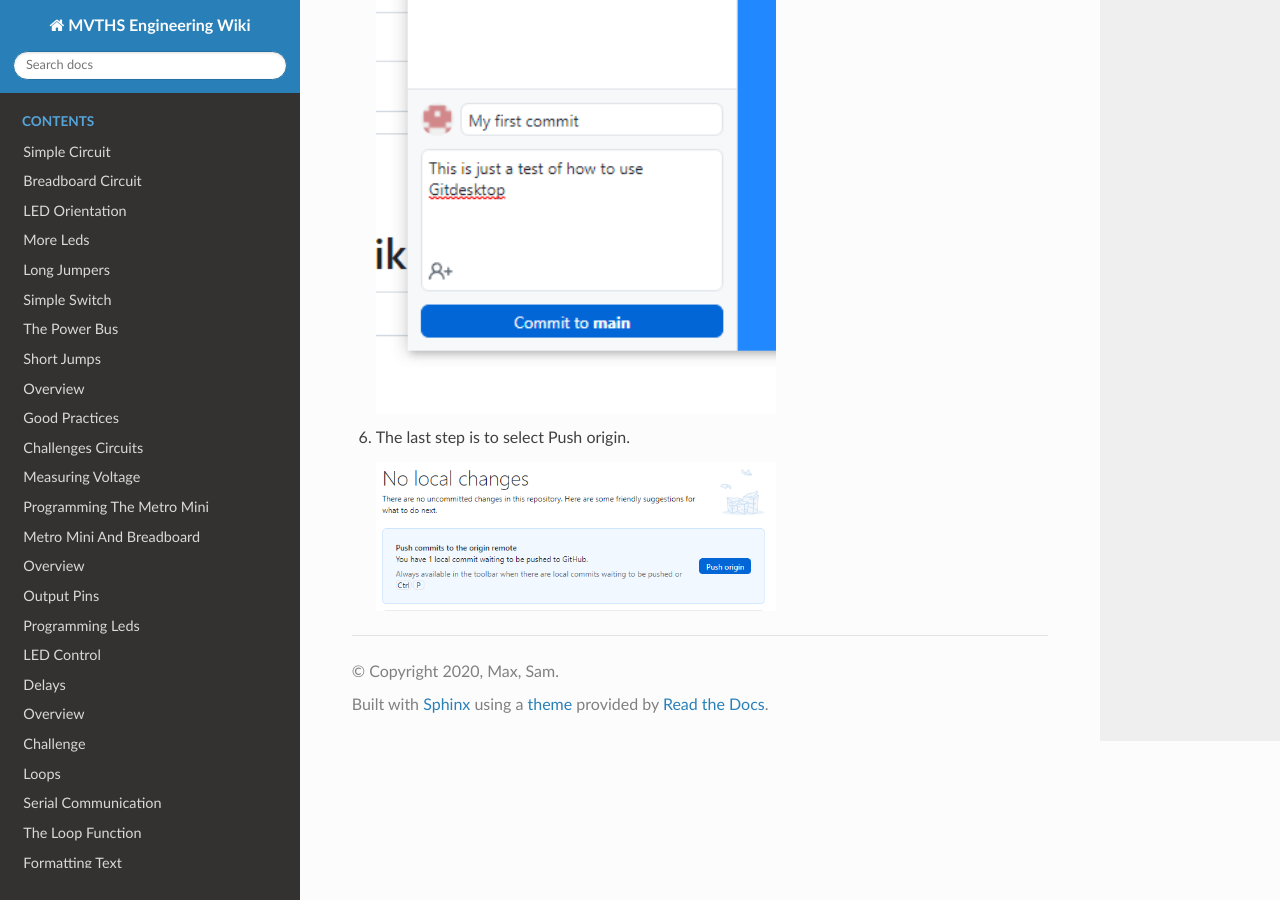
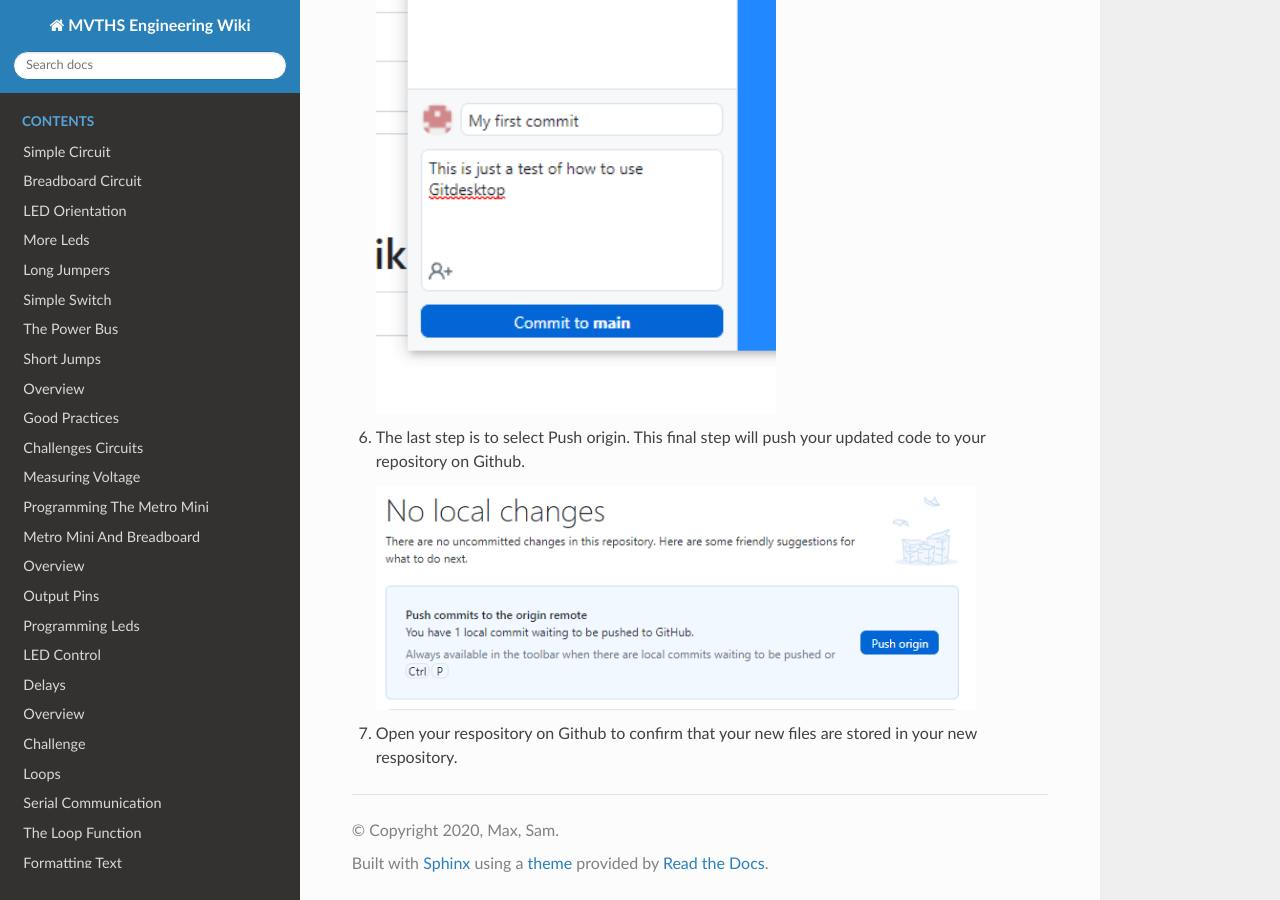
Before and after one commit to maxtkc/mvths-wiki, a Sphinx documentation site: the page built from docs/104-github.rst, in a window 1280 px wide and 900 px high, scrolled down 2664 px. Built offline with Sphinx 7.4.7 and the Read the Docs theme 2.0.0, drawn with Linux system fonts in a browser that asks for light colours; pages that are not in the unit, such as notebooks, are missing from menus.

Commit message:
Update 104-github.rst

```diff
--- a/docs/104-github.rst
+++ b/docs/104-github.rst
@@ -53,7 +53,9 @@ Add Code Files to your Repository
    .. figure:: images/commit.PNG
       :width: 400px
 
-#. The last step is to select Push origin.
+#. The last step is to select Push origin. This final step will push your updated code to your repository on Github.
 
    .. figure:: images/psuh.PNG
-      :width: 400px
+      :width: 600px
+
+#. Open your respository on Github to confirm that your new files are stored in your new respository.
```
